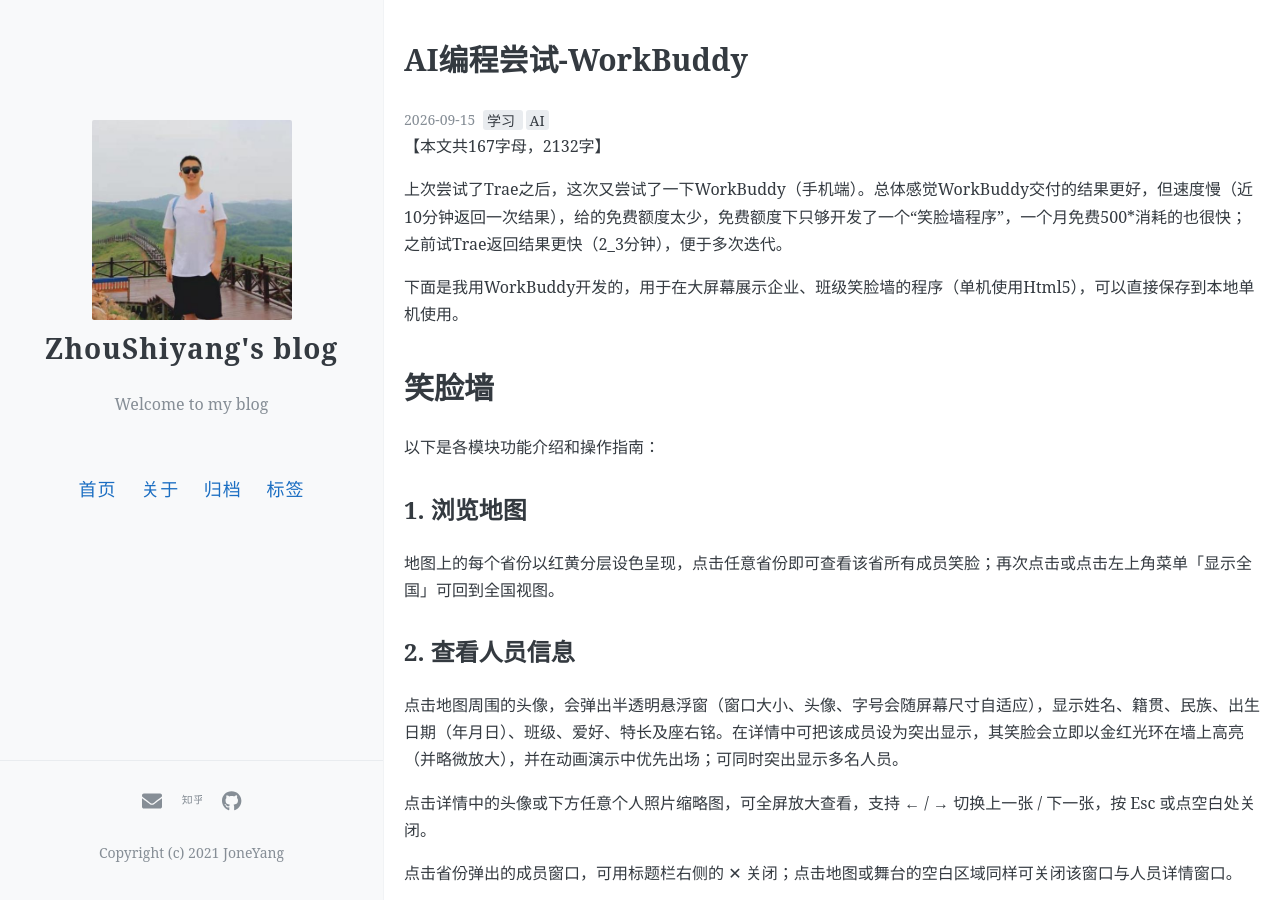
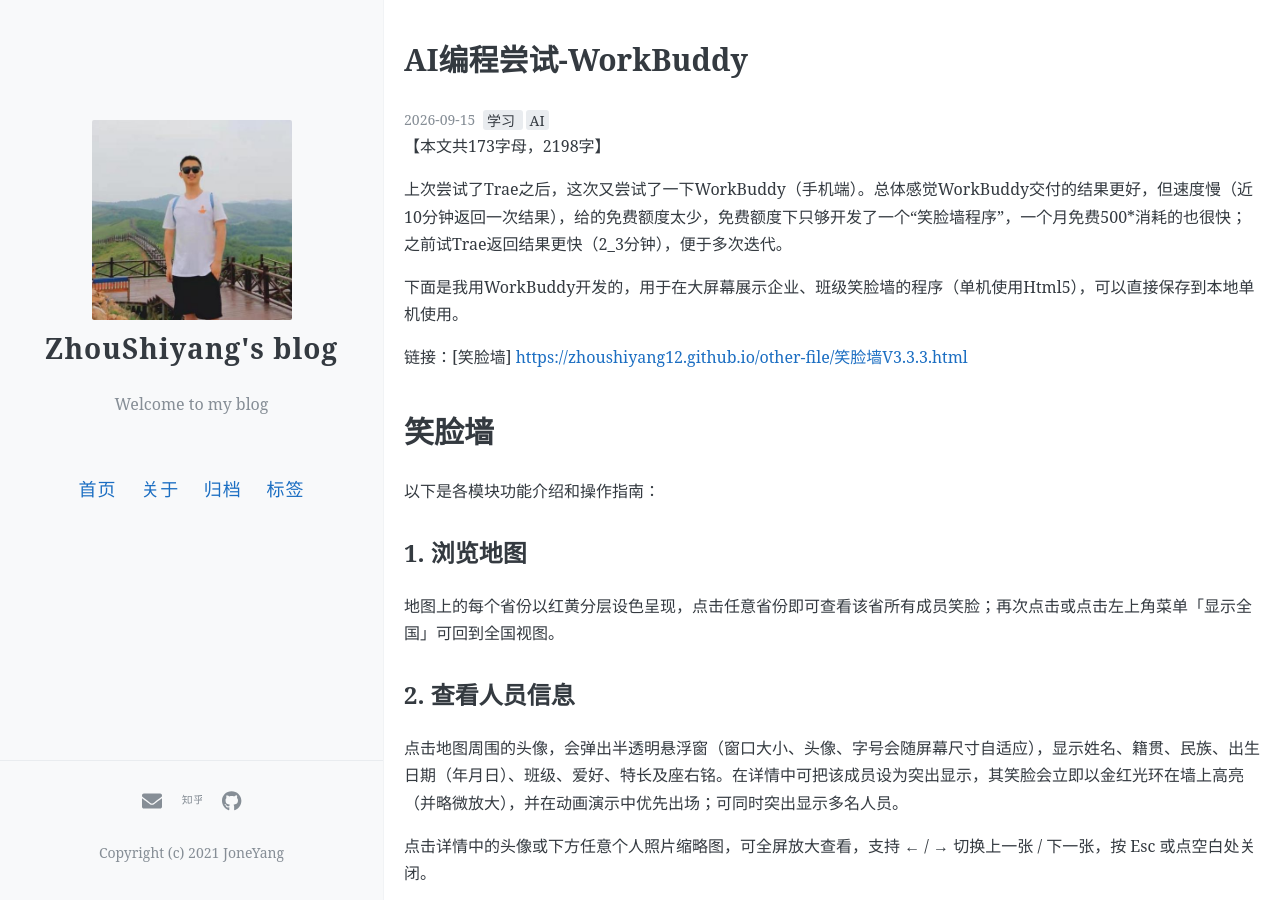
Before and after one commit to zhoushiyang12/zhoushiyang12.github.io, a Jekyll site: the page built from _posts/2026-09-15-AI_software2.md, in a window 1280 px wide and 900 px high. Built offline with Jekyll 4.4.1, drawn with Linux system fonts in a browser that asks for light colours; comment, search, counter and statistics services are not loaded.

Commit message:
Update 2026-09-15-AI_software2.md

```diff
--- a/_posts/2026-09-15-AI_software2.md
+++ b/_posts/2026-09-15-AI_software2.md
@@ -9,8 +9,11 @@
 author: JoneY
 ---
 上次尝试了Trae之后，这次又尝试了一下WorkBuddy（手机端）。总体感觉WorkBuddy交付的结果更好，但速度慢（近10分钟返回一次结果），给的免费额度太少，免费额度下只够开发了一个“笑脸墙程序”，一个月免费500*消耗的也很快；之前试Trae返回结果更快（2_3分钟），便于多次迭代。
+<!-- more -->
 
 下面是我用WorkBuddy开发的，用于在大屏幕展示企业、班级笑脸墙的程序（单机使用Html5），可以直接保存到本地单机使用。
+
+链接：[笑脸墙] <https://zhoushiyang12.github.io/other-file/笑脸墙V3.3.3.html>
 
 # 笑脸墙
 
```
